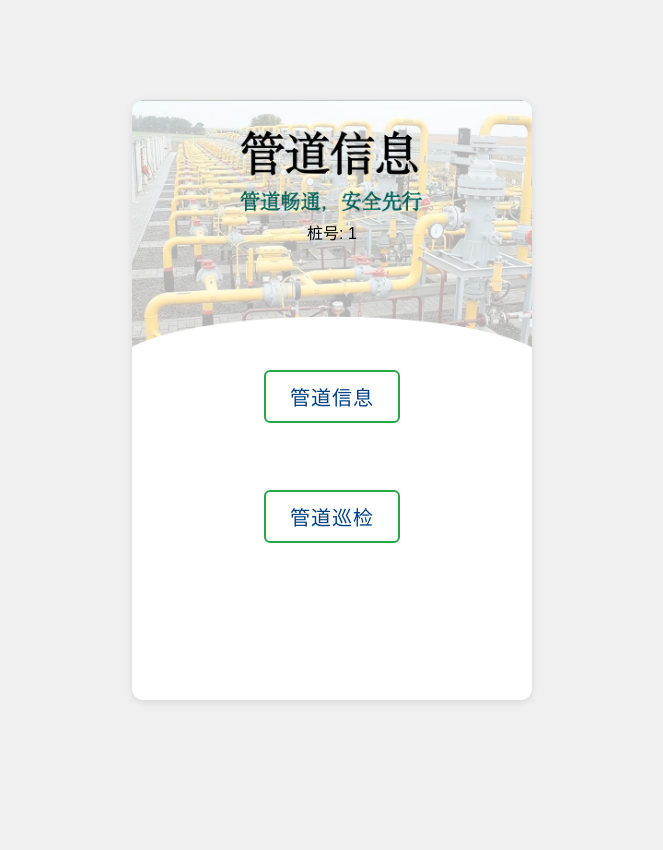
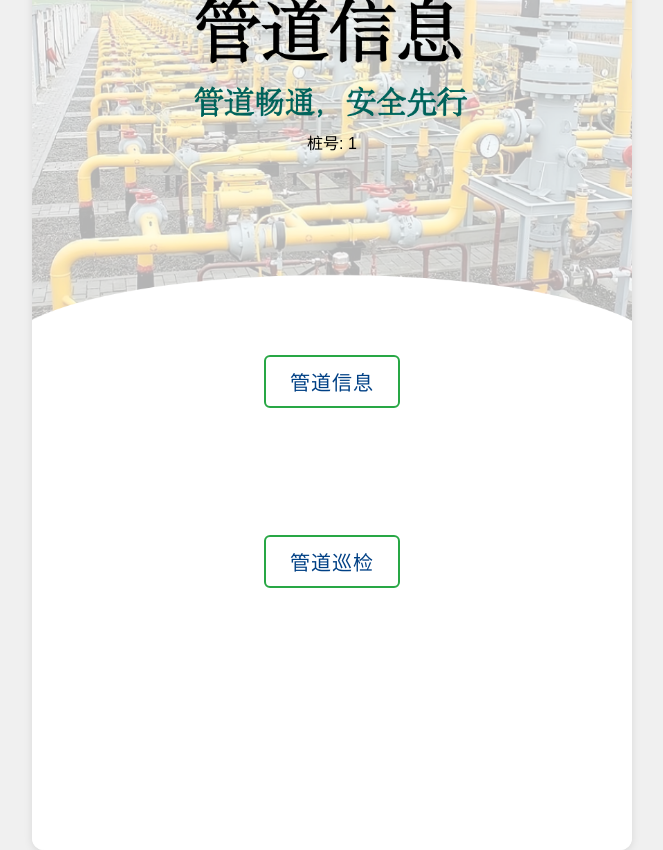
Before and after one commit to duxingge/myqrcode, a Django app: page /pipline/infos/navigate/1/ in a window 1280 px wide. Shown: the whole page, without its empty margins (308-971 px from the left). Before the commit the page ends 702 px from the top, so only its background shows below. Run offline with Django 4.2, Linux system fonts and the light colour scheme.

Commit message:
调整大小

```diff
--- a/pipService/templates/pipnavigate.html
+++ b/pipService/templates/pipnavigate.html
@@ -17,8 +17,8 @@
 
     .content {
       position: relative;
-      width: 400px;
-      height: 600px;
+      width: 600px;
+      height: 900px;
       background-color: white;
       border-radius: 12px;
       overflow: hidden;
```
